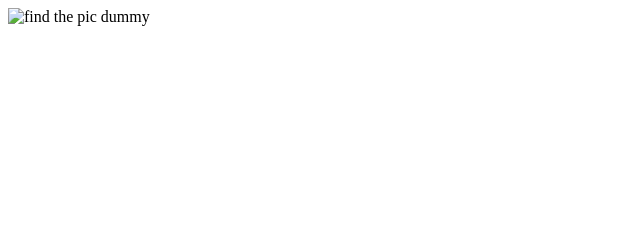
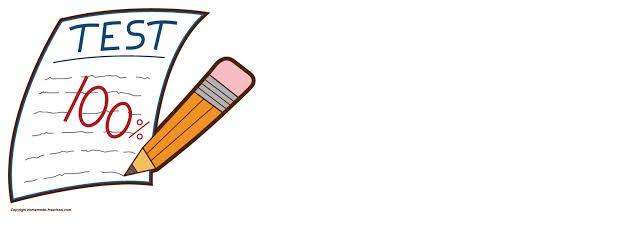
Before and after one commit to skgeorge11/MOO-test, a plain HTML site: page index.html in a window 1280 px wide. Shown: the whole page, without its empty margins (0-640 px from the left). Drawn offline with Linux system fonts and the light colour scheme.

Commit message:
trying to link the img correctly

```diff
--- a/index.html
+++ b/index.html
@@ -5,6 +5,6 @@
 		<title>MOO rebuile</title>
 	</head>
 	<body>
-		<img src="/bin/header background" alt="find the pic dummy">
+		<img src="/bin/test2.jpg" alt="find the pic dummy">
 	</body>
 </html>
```
Also changed, not shown: bin/test2.jpg (added).
